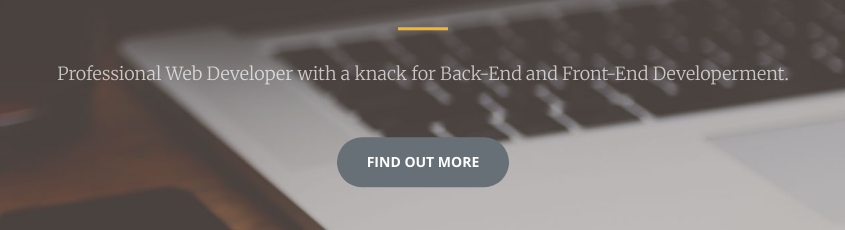
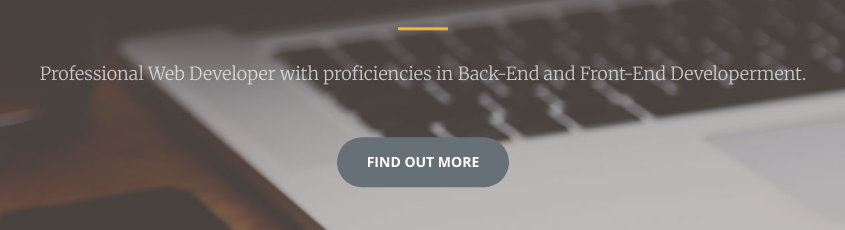
Before and after one commit to wesmangum/portfolio, a website: page index.html in a window 1280 px wide. Shown: the part 344-574 px from the top of the page, 217-1062 px from the left. Drawn offline with nearby package versions, Linux system fonts and the light colour scheme.

Commit message:
better phrasing for header

```diff
--- a/index.html
+++ b/index.html
@@ -76,7 +76,7 @@
 			<div class="header-content-inner">
 				<h1>Wes Mangum</h1>
 				<hr>
-				<p>Professional Web Developer with a knack for Back-End and Front-End Developerment.</p>
+				<p>Professional Web Developer with proficiencies in Back-End and Front-End Developerment.</p>
 				<a href="#about" class="btn btn-primary btn-xl page-scroll">Find Out More</a>
 			</div>
 		</div>
```
